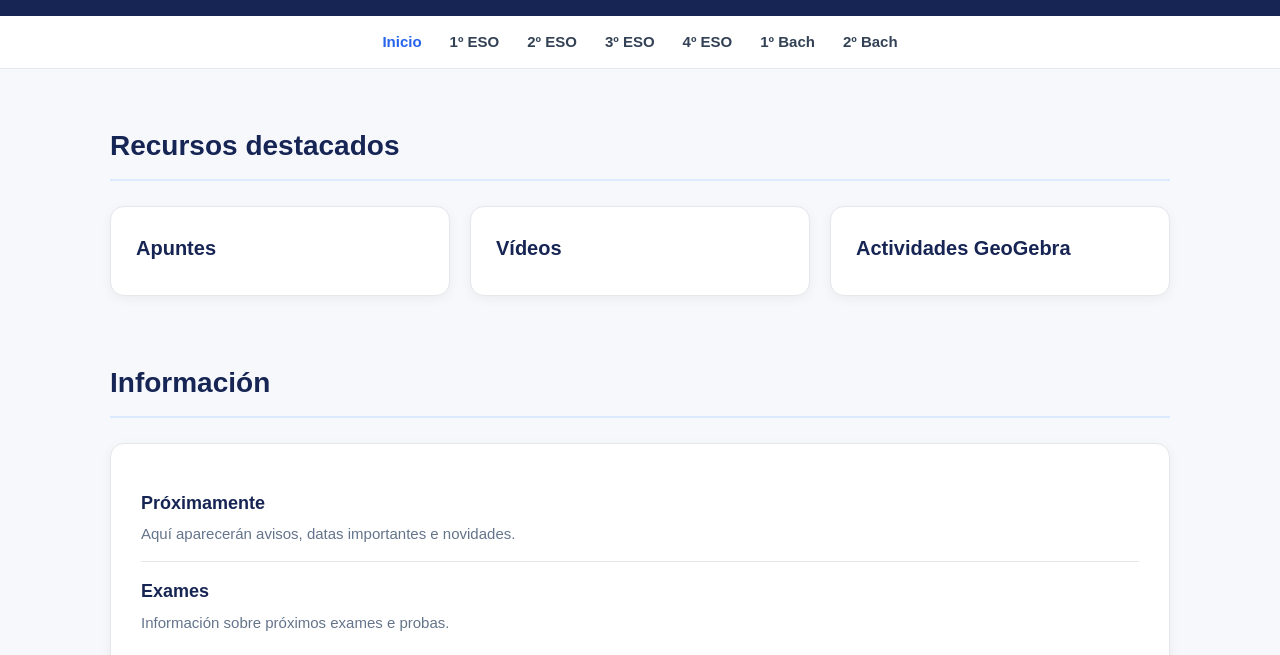
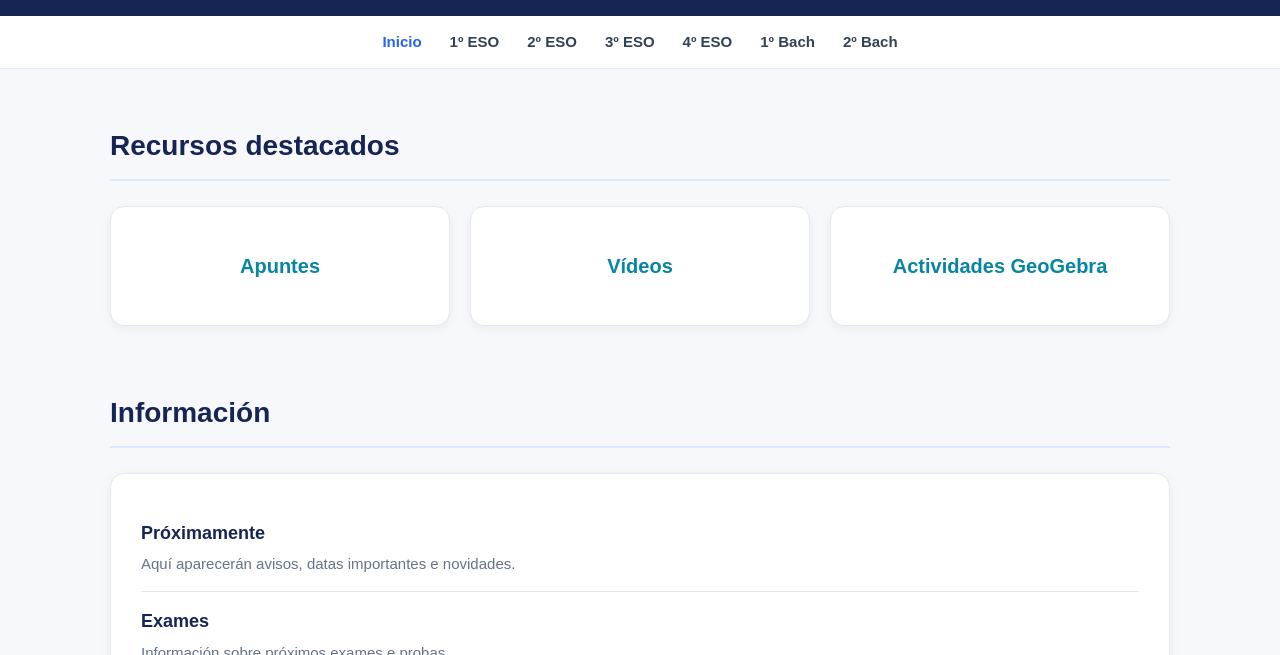
Before and after one commit to diegolosadag/diegolosadag.github.io, a plain HTML site: page index.html in a window 1280 px wide. Shown: the part 145-800 px from the top of the page. Drawn offline with Linux system fonts and the light colour scheme.

Commit message:
Update index.html

```diff
--- a/index.html
+++ b/index.html
@@ -170,11 +170,11 @@
 
     border-radius: 14px;
 
-            padding: 25px;
+    padding: 30px 25px;
 
     text-decoration: none;
 
-            color: inherit;
+    color: rgb(8, 133, 161);
 
     box-shadow:
         0 3px 12px rgba(0, 0, 0, 0.05);
@@ -183,29 +183,35 @@
         transform 0.2s ease,
         box-shadow 0.2s ease,
         border-color 0.2s ease;
+
+    display: flex;
+
+    align-items: center;
+
+    justify-content: center;
+
+    text-align: center;
+
+    min-height: 120px;
 }
 
 .resource:hover {
     transform: translateY(-4px);
 
-            border-color: #bfdbfe;
+    border-color: rgb(8, 133, 161);
 
     box-shadow:
         0 10px 25px rgba(0, 0, 0, 0.09);
 }
 
-        .resource-icon {
-            font-size: 30px;
-
-            margin-bottom: 12px;
-        }
-
 .resource h3 {
-            color: #172554;
+    color: rgb(8, 133, 161);
 
     font-size: 20px;
 
-            margin-bottom: 6px;
+    margin: 0;
+
+    font-weight: 600;
 }
 
         .resource p {
```
Lines whose indentation alone changed are shown as unchanged.
